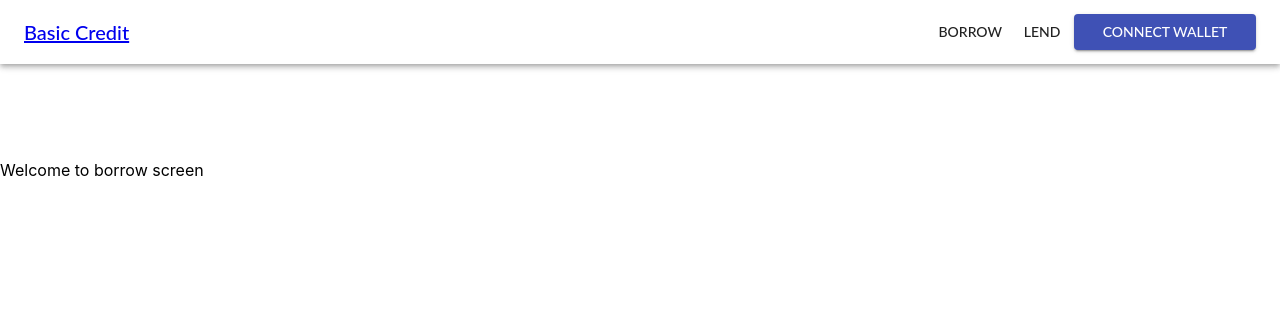
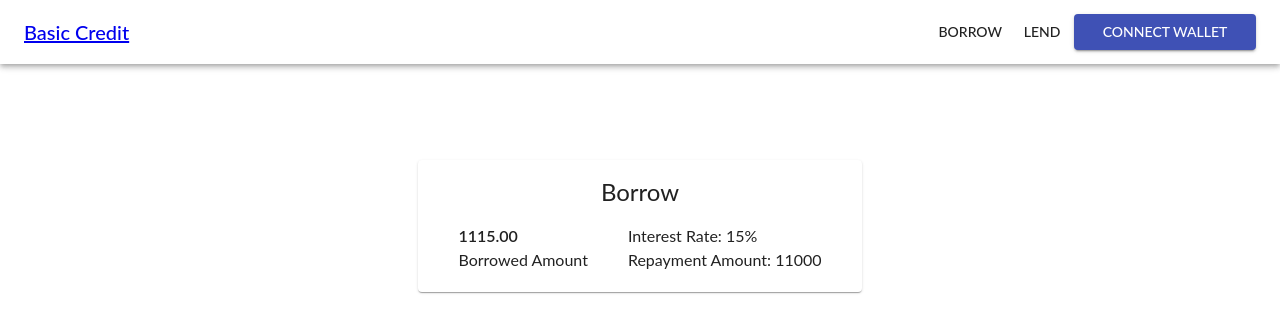
Before and after one commit to basiccredit/basiccredit-webapp, a React (Create React App) app: page /borrow in a window 1280 px wide. Shown: the top 332 px of the page. Built offline with nearby package versions, Linux system fonts and the light colour scheme.

Commit message:
Add paper to borrow

```diff
--- a/src/borrow/components/Borrow.tsx
+++ b/src/borrow/components/Borrow.tsx
@@ -1,5 +1,44 @@
+import { Grid, makeStyles, Paper, Theme, Typography } from '@material-ui/core';
 import Layout from '../../layout/components/Layout';
 
+const useStyles = makeStyles((theme: Theme) => ({
+  balanceText: {
+    fontWeight: 600,
+  },
+  titleText: {
+    marginBottom: theme.spacing(2),
+  },
+  paper: {
+    paddingRight: theme.spacing(5),
+    paddingLeft: theme.spacing(5),
+    paddingTop: theme.spacing(2),
+  },
+}));
+
 export const Borrow = (): JSX.Element => {
-  return <Layout>Welcome to borrow screen</Layout>;
+  const styles = useStyles();
+
+  return (
+  <Layout>
+    <Grid container justify="center" alignItems="center">
+      <Grid item>
+        <Paper className={styles.paper}>
+          <Grid container justify="center" className={styles.titleText}>
+            <Typography variant="h5">Borrow</Typography>
+          </Grid>
+          <Grid container spacing={5}>
+            <Grid item>
+              <Typography className={styles.balanceText}>1115.00</Typography>
+              <Typography>Borrowed Amount</Typography>
+            </Grid>
+            <Grid item>
+              <Typography>Interest Rate: 15%</Typography>
+              <Typography>Repayment Amount: 11000</Typography>
+            </Grid>
+          </Grid>
+        </Paper>
+      </Grid>
+    </Grid>
+  </Layout>
+  );
 };
```
